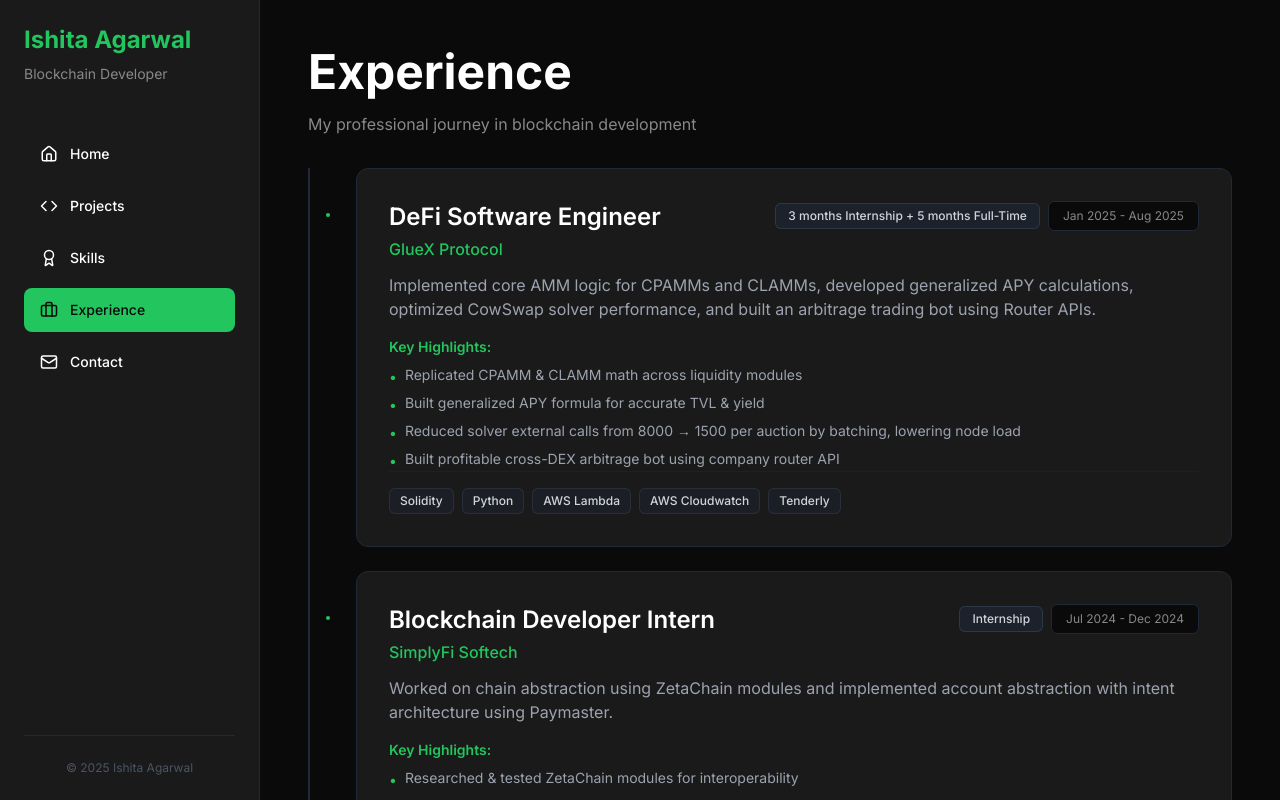
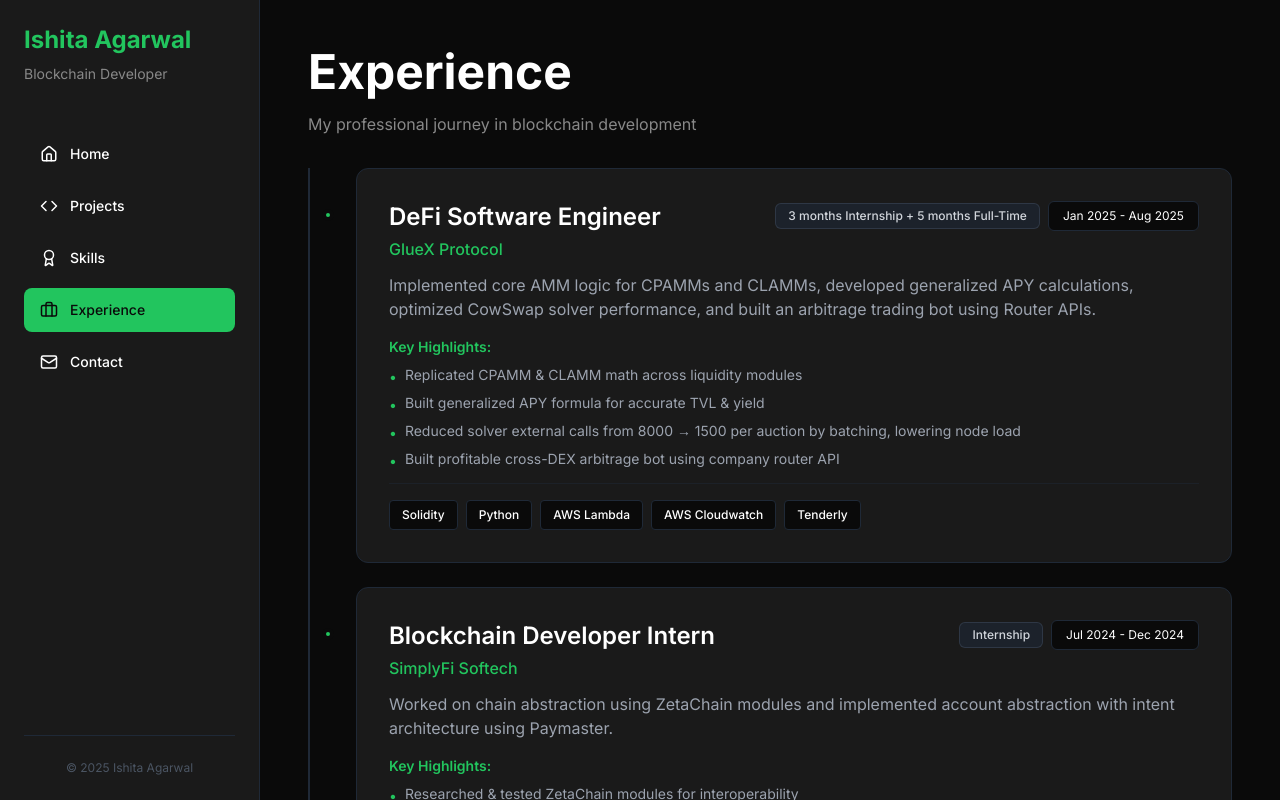
Before and after one commit to Ishita-02/Portfolio-website, a Next.js app: page /experience in a window 1280 px wide. Built offline with nearby package versions, Linux system fonts and the light colour scheme.

Commit message:
modify the styling of techstack tags

```diff
--- a/app/experience/page.tsx
+++ b/app/experience/page.tsx
@@ -75,7 +75,7 @@ export default function ExperiencePage() {
           {experiences.map((job, index) => (
             <div
               key={index}
-              className="bg-card p-4 sm:p-8 rounded-xl border border-gray-800 relative hover:border-gray-700 transition-colors"
+              className="bg-card p-4 sm:p-8 rounded-xl border border-gray-800 relative hover:border-gray-700 transition-colors group"
             >
               <div className="absolute -left-4 sm:-left-[35px] top-6 sm:top-10 w-3 h-3 bg-accent rounded-full border-4 border-background"></div>
 
@@ -89,7 +89,7 @@ export default function ExperiencePage() {
                   <span className="px-3 py-1 rounded-md text-xs font-medium bg-gray-800/60 text-gray-300 border border-gray-700/70">
                     {job.type}
                   </span>
-                  <span className="px-3.5 py-1.5 bg-background border border-gray-800 rounded-md text-xs text-muted whitespace-nowrap">
+                  <span className="px-3.5 py-1.5 bg-background border border-gray-800 rounded-md text-xs text-white whitespace-nowrap">
                     {job.period}
                   </span>
                 </div>
@@ -99,7 +99,7 @@ export default function ExperiencePage() {
                 {job.description}
               </p>
 
-              <div className="space-y-2">
+              <div className="space-y-2 mb-3">
                 <p className="text-sm font-semibold text-accent">
                   Key Highlights:
                 </p>
@@ -121,7 +121,7 @@ export default function ExperiencePage() {
                   {job.techStack.map((tech, tIdx) => (
                     <span
                       key={tIdx}
-                      className="px-2.5 py-1 text-[10px] sm:text-xs font-medium rounded-md bg-gray-800/40 text-gray-300 border border-gray-700/50 hover:bg-gray-700/50 hover:border-gray-600 transition-colors cursor-default"
+                      className="px-3 py-1.5 bg-background border border-gray-800 rounded text-xs font-medium text-white"
                     >
                       {tech}
                     </span>
```
